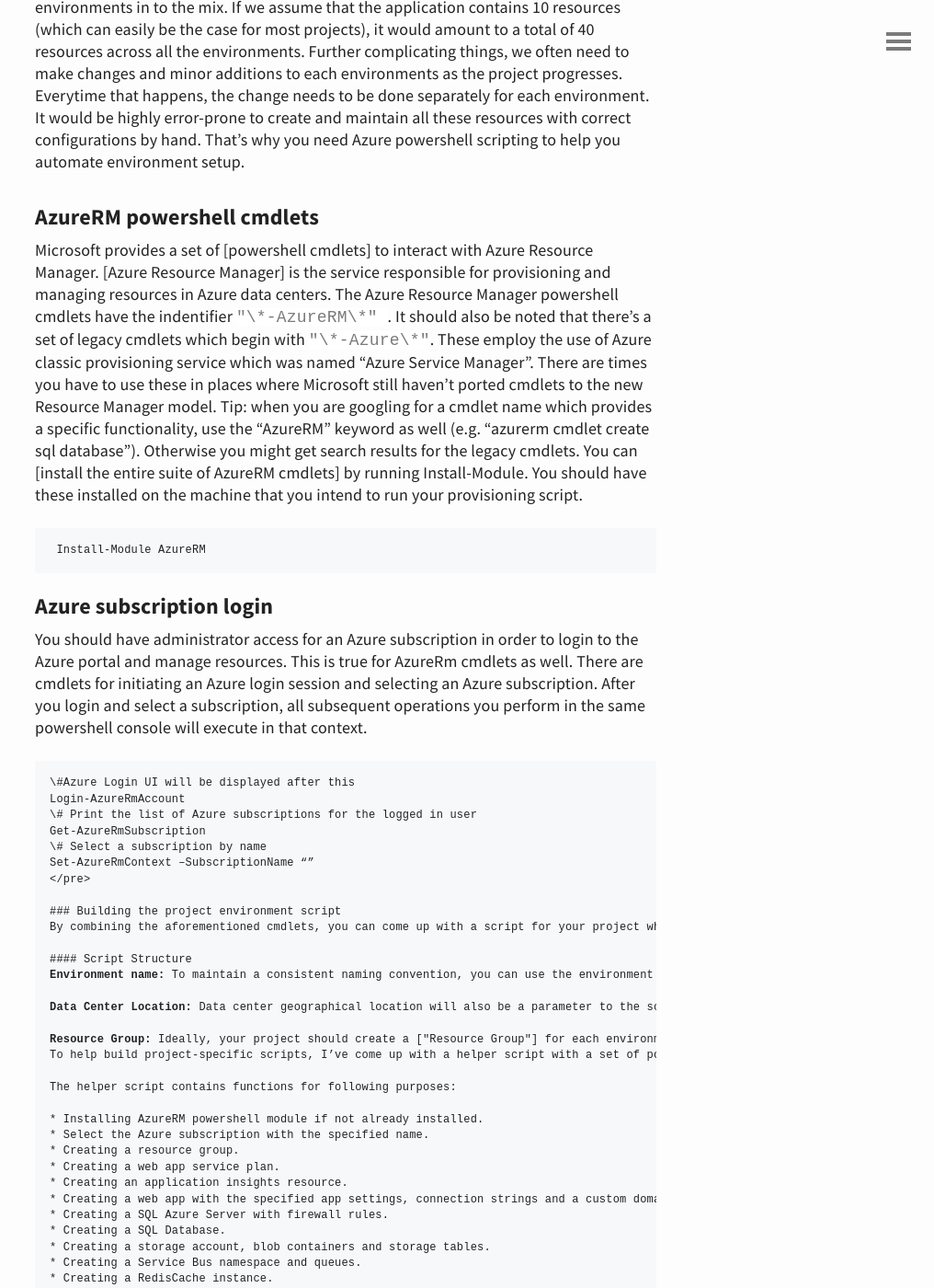
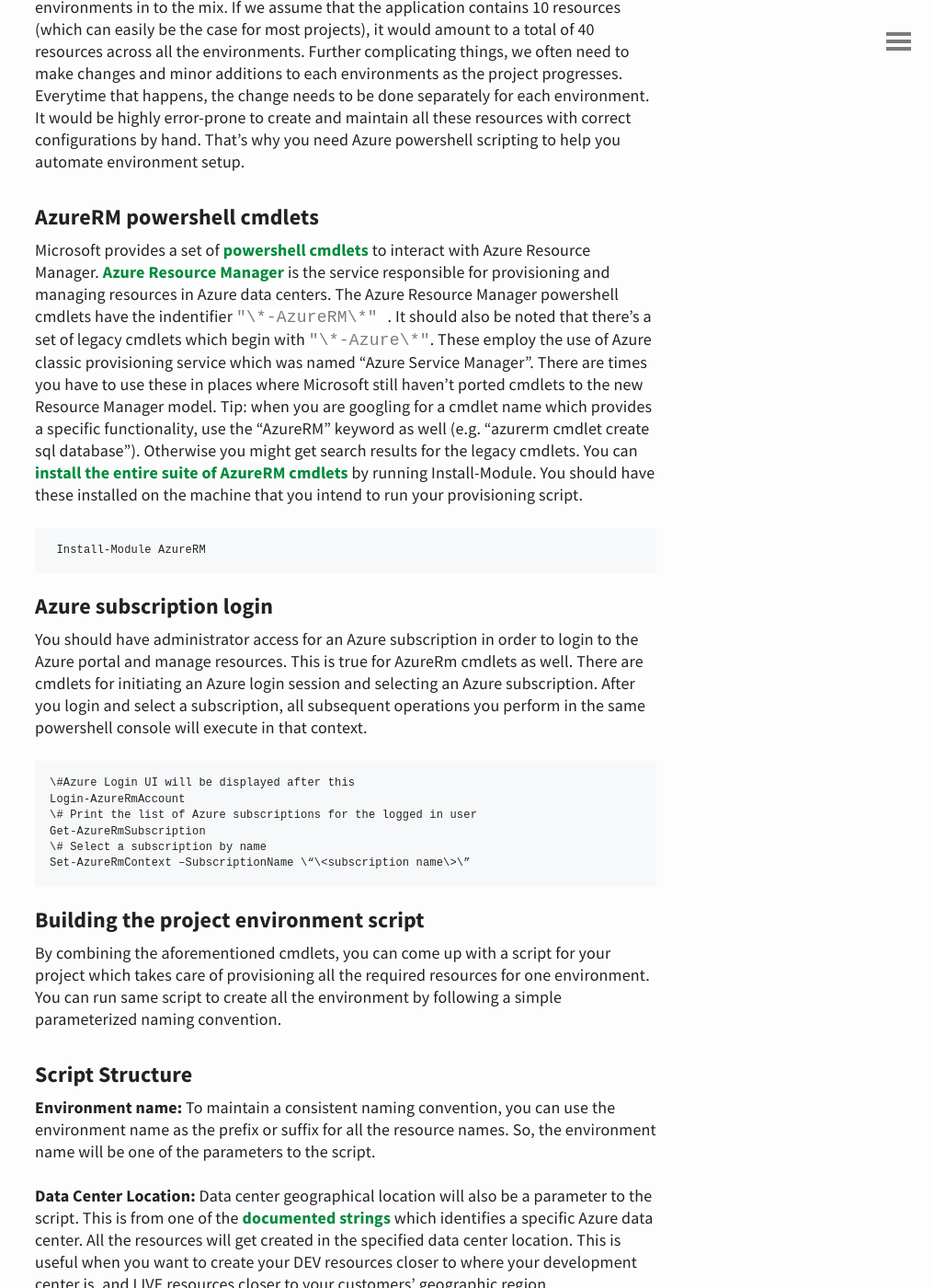
Before and after one commit to chamilc/blog, a Jekyll site: the page built from _posts/2017-08-01-Powershell-scripting-for-provisioning-azure-environments.md, in a window 1280 px wide and 1400 px high, scrolled down 781 px. Shown: the whole window at 92% size, without its empty margins (264-1280 px from the left). Built offline with Jekyll 4.4.1, drawn with Linux system fonts in a browser that asks for light colours; nearby versions of some CDN libraries; comment, search, counter and statistics services are not loaded; some of the changed text lies outside the part shown.

Commit message:
formatting

```diff
--- a/_posts/2017-08-01-Powershell-scripting-for-provisioning-azure-environments.md
+++ b/_posts/2017-08-01-Powershell-scripting-for-provisioning-azure-environments.md
@@ -29,7 +29,7 @@
 \# Print the list of Azure subscriptions for the logged in user
 Get-AzureRmSubscription
 \# Select a subscription by name
-Set-AzureRmContext –SubscriptionName “<subscription name>”
+Set-AzureRmContext –SubscriptionName \“\<subscription name\>\”
 </pre>
 
 ### Building the project environment script
```
